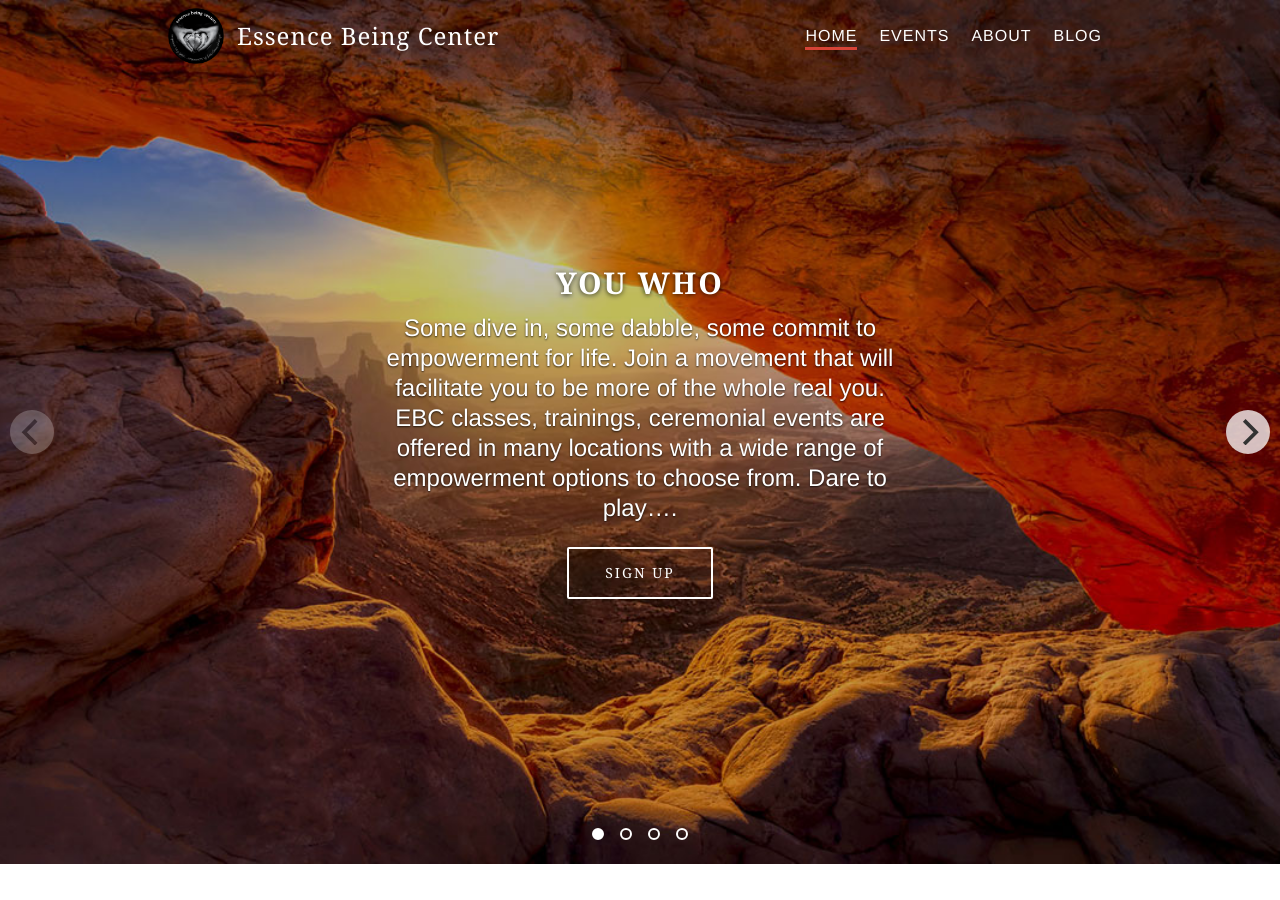
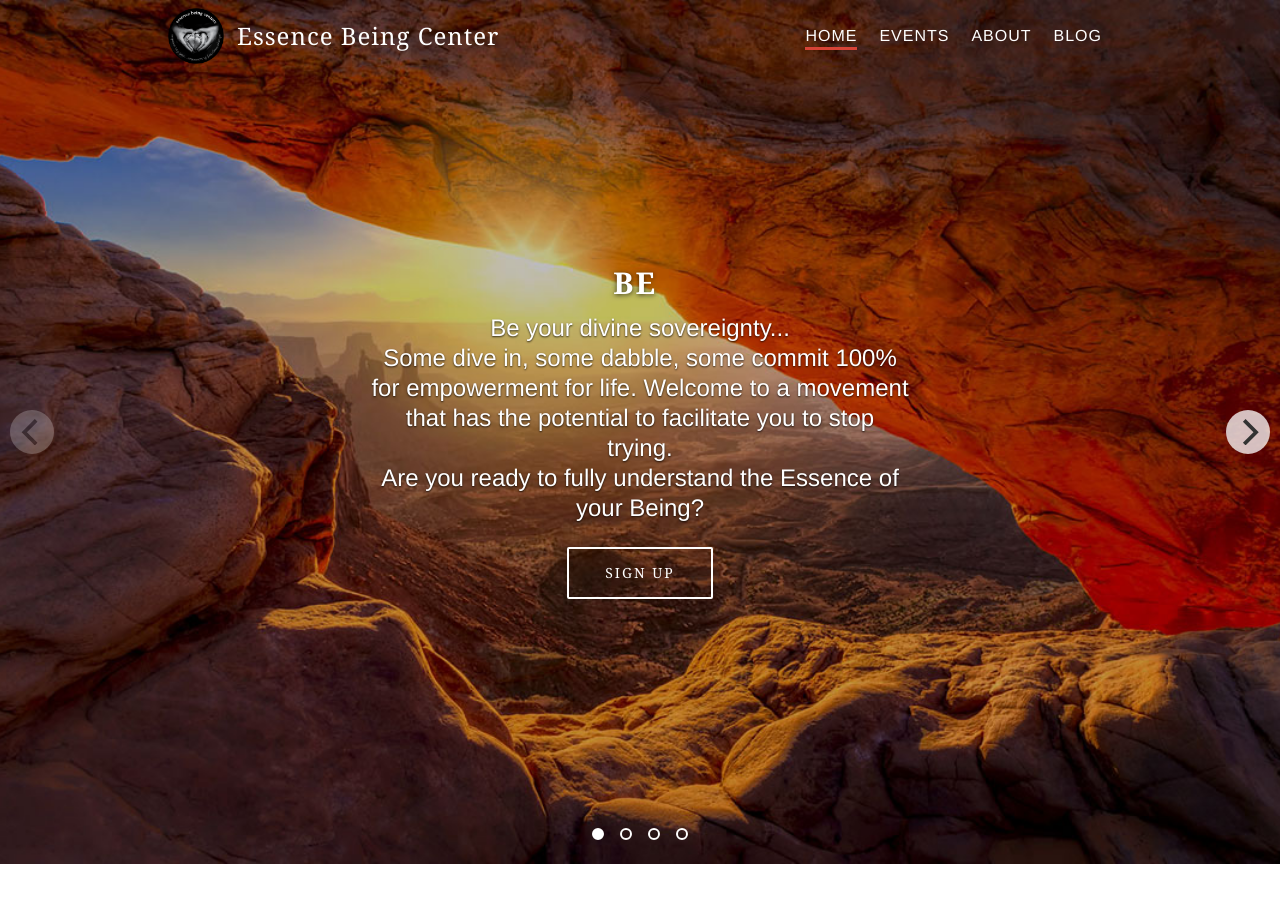
Before and after one commit to kevaleb/essencebeingcenter, a Jekyll site: the page built from _main-pages/home.html, in a window 1280 px wide and 900 px high. Built offline with Jekyll 4.4.1, drawn with Linux system fonts in a browser that asks for light colours; nearby versions of some CDN libraries.

Commit message:
Updated '_main-pages/home.html' via CloudCannon

```diff
--- a/_main-pages/home.html
+++ b/_main-pages/home.html
@@ -7,37 +7,37 @@ navorder: 1
 permalink: /
 ---
 
-<link rel="stylesheet" href="/css/flickity.css" media="screen">
+<link rel="stylesheet" href="/css/flickity.css" media="screen" />
 <script src="/scripts/flickity.js"></script>
 <div class="main-gallery gallery js-flickity">
 	<div class="gallery-cell first-cell" style="background-image: url('/images/banners/arch.jpg');">
 		<hgroup>
-			<h1 class="editable">YOU WHO</h1>
-			<p  class="editable">Some dive in, some dabble, some commit to empowerment for life. Join a movement that will facilitate you to be more of the whole real you. EBC classes, trainings, ceremonial events are offered in many locations with a wide range of empowerment options to choose from. Dare to play….</p>
+			<h1 class="editable">BE&nbsp;</h1>
+			<p class="editable">Be your divine sovereignty...<br />Some dive in, some dabble, some commit 100% for empowerment for life. Welcome to a movement that has the potential to facilitate you to stop trying.<br />Are you ready to fully understand the Essence of your Being?</p>
 			<a href="#" class="button outline white">Sign Up</a>
 		</hgroup>
 	</div>
 
 	<div class="gallery-cell" style="background-image: url('/images/banners/cape.jpg');">
 		<hgroup>
-			<h1  class="editable">Be Empowered</h1>
-			<p  class="editable">EBC philosophy is through self-awareness, accountability, creativity and spontaneity we are able to co-create our happiness through higher purpose. Essence Being is a movement that provides solutions for what is ready to be discovered, developed and exponentially expounded upon.</p>
+			<h1 class="editable">Do</h1>
+			<p class="editable">Do what you were born here on earth for<br />Our philosophy is through self-awareness, accountability, creativity and spontaneity one may become able to co-create happiness through higher purpose, commitment, authenticity, integrity. SEVA is a movement that provides solutions for what is ready to be discovered, developed and exponentially expounded upon.</p>
 			<a href="#" class="button">Sign Up</a>
 		</hgroup>
 	</div>
 
 	<div class="gallery-cell" style="background-image: url('/images/banners/adventure.jpg');">
 		<hgroup>
-			<h1  class="editable">Take the Adventure</h1>
-			<p  class="editable">At EBC group and individual trainings, seminars, events encorporates healing arts, martial arts, empowerment training, certifications, sacred ceremony, therapies, ongoing support and purification practices. EBC inspires mind, heart, body and spirit centered connection with self and others.</p>
+			<h1 class="editable">Take the Adventure</h1>
+			<p class="editable">At EBC group and individual trainings, seminars, events encorporates healing arts, martial arts, empowerment training, certifications, sacred ceremony, therapies, ongoing support and purification practices. EBC inspires mind, heart, body and spirit centered connection with self and others.</p>
 			<a href="#" class="button">Sign Up</a>
 		</hgroup>
 	</div>
 
 	<div class="gallery-cell" style="background-image: url('/images/banners/change.jpg');">
 		<hgroup>
-			<h1  class="editable">Time to Be All of You</h1>
-			<p  class="editable">EBC is for those ready to be the change you want to see in the world. Those who are ready to take ACTION!  For those willing to be permission for everyone else in there life. May you choose to BE a part of this Inspired Fearless Change Movement!</p>
+			<h1 class="editable">Time to Be All of You</h1>
+			<p class="editable">EBC is for those ready to be the change you want to see in the world. Those who are ready to take ACTION!  For those willing to be permission for everyone else in there life. May you choose to BE a part of this Inspired Fearless Change Movement!</p>
 
 			<a href="#" class="button">Sign Up</a>
 		</hgroup>
@@ -45,8 +45,8 @@ permalink: /
 </div>
 
 <section>
-	<h3  class="editable">What is Essence Being Center?</h3>
-	<p  class="editable">Essence Being Centers Global Leaders providing Irresistible Solutions of Genuine Holistic Practices, Wholeness Lifestyles, Well-Being Services, Empowerment Training, Innovative Solutions for Conscientious Living.</p>
+	<h3 class="editable">What is Essence Being Center?</h3>
+	<p class="editable">Essence Being Centers Global Leaders providing Irresistible Solutions of Genuine Holistic Practices, Wholeness Lifestyles, Well-Being Services, Empowerment Training, Innovative Solutions for Conscientious Living.</p>
 </section>
 
 <div class="subjects">
@@ -85,9 +85,9 @@ permalink: /
 			<textarea name="Description" type="text" class="large"></textarea>
 		</label>
 
-	    <input type="hidden" name="_to" value="kevaleb@gmail.com"/>
-	    <input type="hidden" name="_subject" value="Contact Form"/>
-	    <input type="text" name="_gotcha" style="display: none;">
+	    <input type="hidden" name="_to" value="kevaleb@gmail.com" />
+	    <input type="hidden" name="_subject" value="Contact Form" />
+	    <input type="text" name="_gotcha" style="display: none;" />
 	    <button type="submit" class="button">Contact Us</button>
 	</form>
 </div>
```
